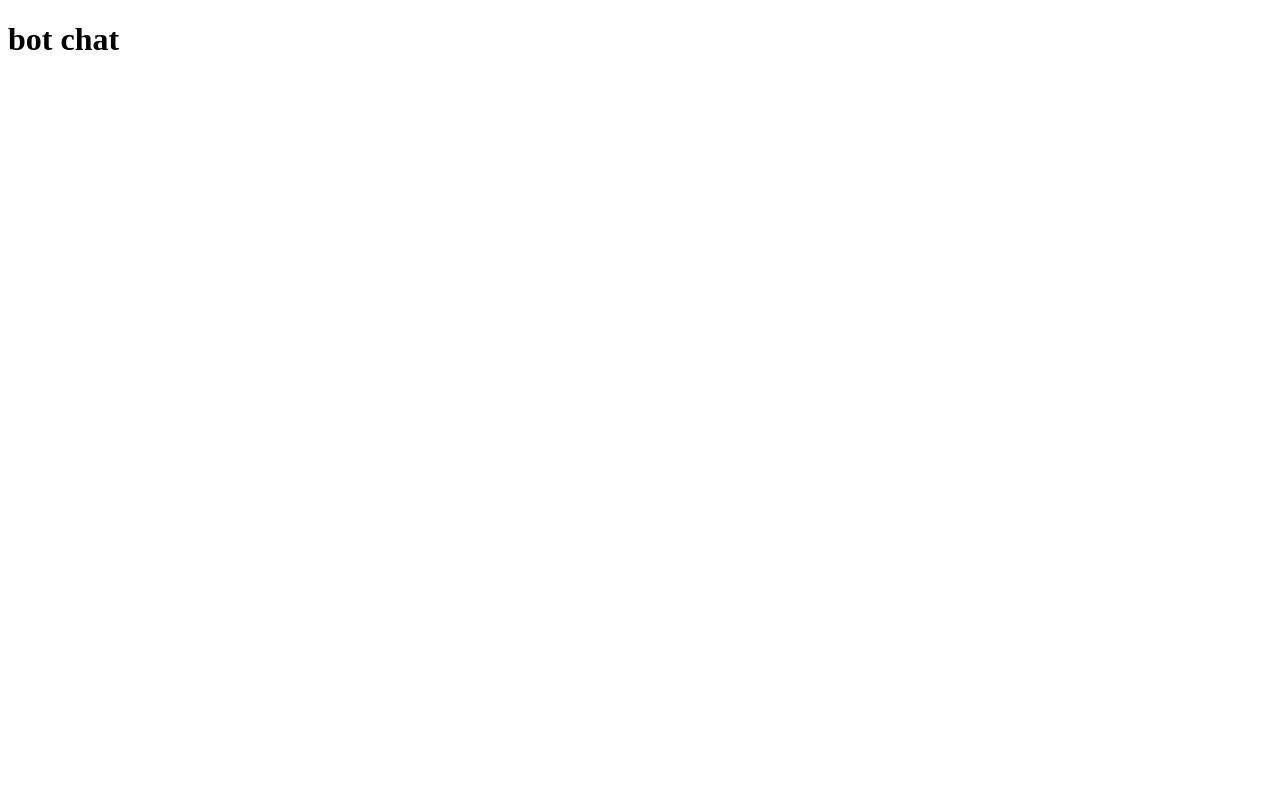
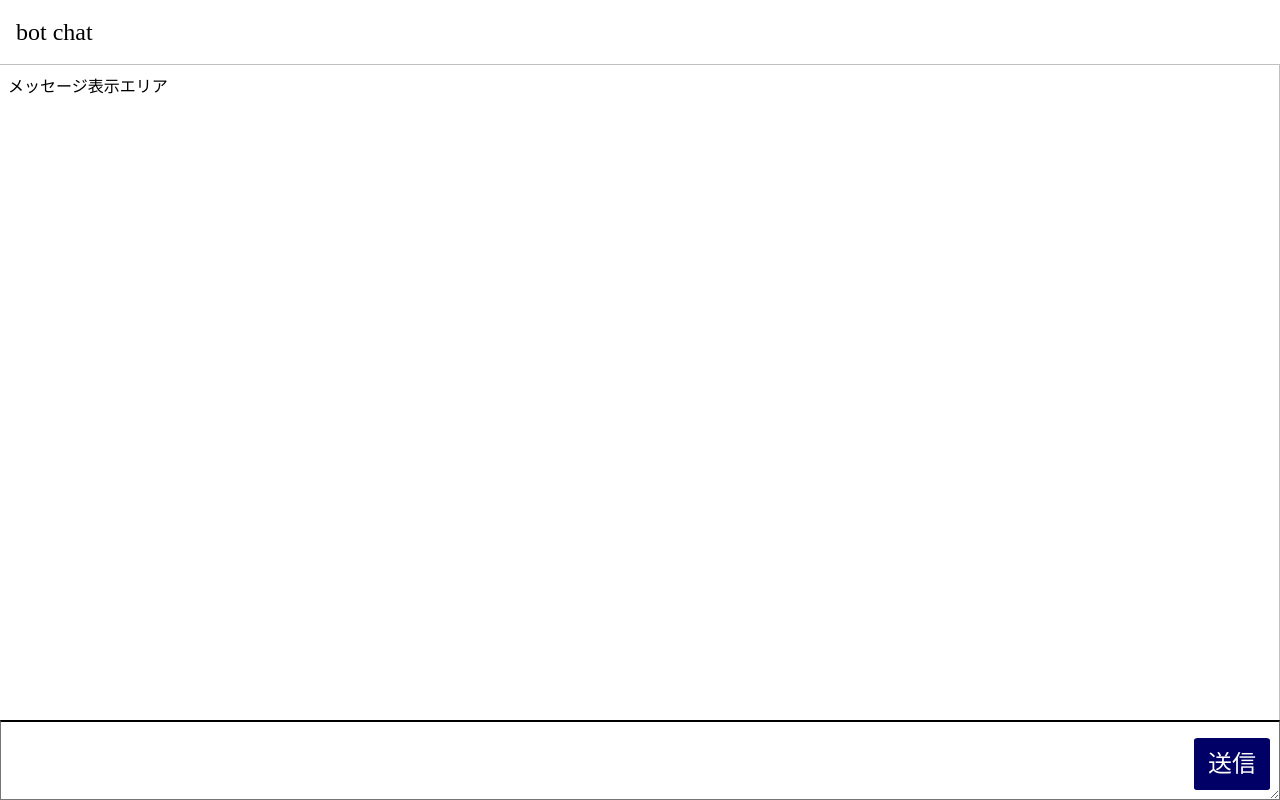
Before and after one commit to satoshi-t-study/botchat, a React app: page / in a window 1280 px wide. Built offline with nearby package versions, Linux system fonts and the light colour scheme.

Commit message:
UI変更

```diff
--- /dev/null
+++ b/src/components/View.jsx
@@ -0,0 +1,38 @@
+// import axios from '../axios';
+
+// export const View = () => {
+//   const NOBY_API = "https://app.cotogoto.ai/webapi/noby.json";
+//   const NOBY_KEY = "048503e13e7451314d85dc068c4b0c51";
+
+
+//   const addToChat = (str) => {
+//     const elem = document.createElement("li");
+//     elem.innerHTML = str;
+//     document.getElementById("myChat").appendChild(elem);
+//   }
+
+//   return (
+//     // ボタンのクリックイベント
+//     document.getElementById("myBtn").onclick = () => {
+//       console.log("押された");
+//       const text = document.getElementById("myText").value;// 入力フォームから文字列
+//       // チャットに追加
+//       addToChat("You:" + text);// チャットに追加
+//       const params = {
+//         params: {
+//           "text": "hello",
+//           "appkey": NOBY_KEY,
+//           "persona": 0,
+//           "study": 1
+//         }
+//       };// NobyAPIへ送信するデータ
+
+//       axios.get(NOBY_API, params).then(res => {// NobyAPIへ送信
+//         // チャットに追加
+//         addToChat("男:" + res.data.text);// チャットに追加
+//       }).catch(err => {
+//         console.log(err);
+//       });
+//     }
+//   );
+// };
--- /dev/null
+++ b/src/hooks/use_state_with_storage.ts
@@ -0,0 +1,12 @@
+import { useState } from 'react'
+
+export const useStateWithStorage = (init: string, key: string): [string, (s: string) => void] => {
+  const [value, setValue] = useState<string>(localStorage.getItem(key) || init)
+
+  const setValueWithStorage = (nextValue: string): void => {
+    setValue(nextValue)
+    localStorage.setItem(key, nextValue)
+  }
+
+  return [value, setValueWithStorage]
+}
--- a/src/index.tsx
+++ b/src/index.tsx
@@ -1,6 +1,19 @@
 import * as React from 'react'
 import { render } from 'react-dom'
+import styled from 'styled-components'
+import { createGlobalStyle } from 'styled-components'
+import { Editor } from './pages/editor'
 
-const Main = (<h1>bot chat</h1>)
+const GlobalStyle = createGlobalStyle`
+    body * {
+      box-sizing: border-box;
+    }
+  `
 
+const Main = (
+  <>
+    <GlobalStyle />
+    <Editor />
+  </>
+)
 render(Main, document.getElementById('app'))
--- /dev/null
+++ b/src/pages/editor.tsx
@@ -0,0 +1,94 @@
+//import View from '../components/View';
+import * as React from 'react'
+import styled from 'styled-components'
+import { useStateWithStorage } from '../hooks/use_state_with_storage'
+const StorageKey = 'pages/editor:text'
+const { useState } = React
+const Header = styled.header`
+  font-size: 1.5rem;
+  height: 2rem;
+  left: 0;
+  line-height: 3rem;
+  padding: 0.5rem 1rem;
+  position: fixed;
+  right: 0;
+  top: 0;
+`
+
+const Wrapper = styled.div`
+  bottom: 0;
+  left: 0;
+  position: fixed;
+  right: 0;
+  top: 4rem;
+`
+
+const DisplayMsgArea = styled.div`
+  border-right: 1px solid silver;
+  border-top: 1px solid silver;
+  bottom: 0;
+  overflow-y: scroll;
+  font-size: 1rem;
+  left: 0;
+  padding: 0.5rem;
+  position: absolute;
+  top: 0;
+  width: 100vw;
+`
+
+const TextArea = styled.textarea`
+  border-top: 2px solid black;
+  bottom: 0;
+  font-size: 1.5rem;
+  padding: 1rem;
+  position: absolute;
+  height: 80px;
+  width: 100vw;
+`
+
+const SendButton = styled.button`
+position:absolute;
+		bottom: 10px;
+		right:10px;
+display       : inline-block;
+border-radius : 5%;          /* 角丸       */
+font-size     : 18pt;        /* 文字サイズ */
+text-align    : center;      /* 文字位置   */
+cursor        : pointer;     /* カーソル   */
+padding       : 12px 12px;   /* 余白       */
+background    : #000066;     /* 背景色     */
+color         : #ffffff;     /* 文字色     */
+line-height   : 1em;         /* 1行の高さ  */
+transition    : .3s;         /* なめらか変化 */
+border        : 2px solid #000066;    /* 枠の指定 */
+`
+
+
+
+export const Editor: React.FC = () => {
+
+  const [text, setText] = useStateWithStorage('', StorageKey)
+  const [msg, setMsg] = useState<string>('')
+  const getNow = () => (new Date()).toISOString()
+  const [now, setNow] = useState(getNow())
+
+  return (
+    <>
+      <Header>
+        bot chat
+      </Header>
+      <Wrapper>
+        <DisplayMsgArea id="myText">
+          メッセージ表示エリア
+        </DisplayMsgArea>
+        <TextArea
+          onChange={(event) => setText(event.target.value)}
+          value={text}
+        />
+        <SendButton id="myBtn" onClick={() => setMsg(msg)}>
+          送信
+        </SendButton>
+      </Wrapper>
+    </>
+  )
+}
--- a/webpack.config.js
+++ b/webpack.config.js
@@ -18,5 +18,10 @@ module.exports = {
     path: path.resolve(__dirname, 'dist'),
     filename: 'index.js',
     publicPath: 'dist/',
+  },
+  devServer: {
+    publicPath: '/dist/',
+    hot: true,
+    open: true,
   }
 }
```
Also changed, not shown: package.json (+5 -2 lines), 1 other file (tests, documents, lock files or other folders).
